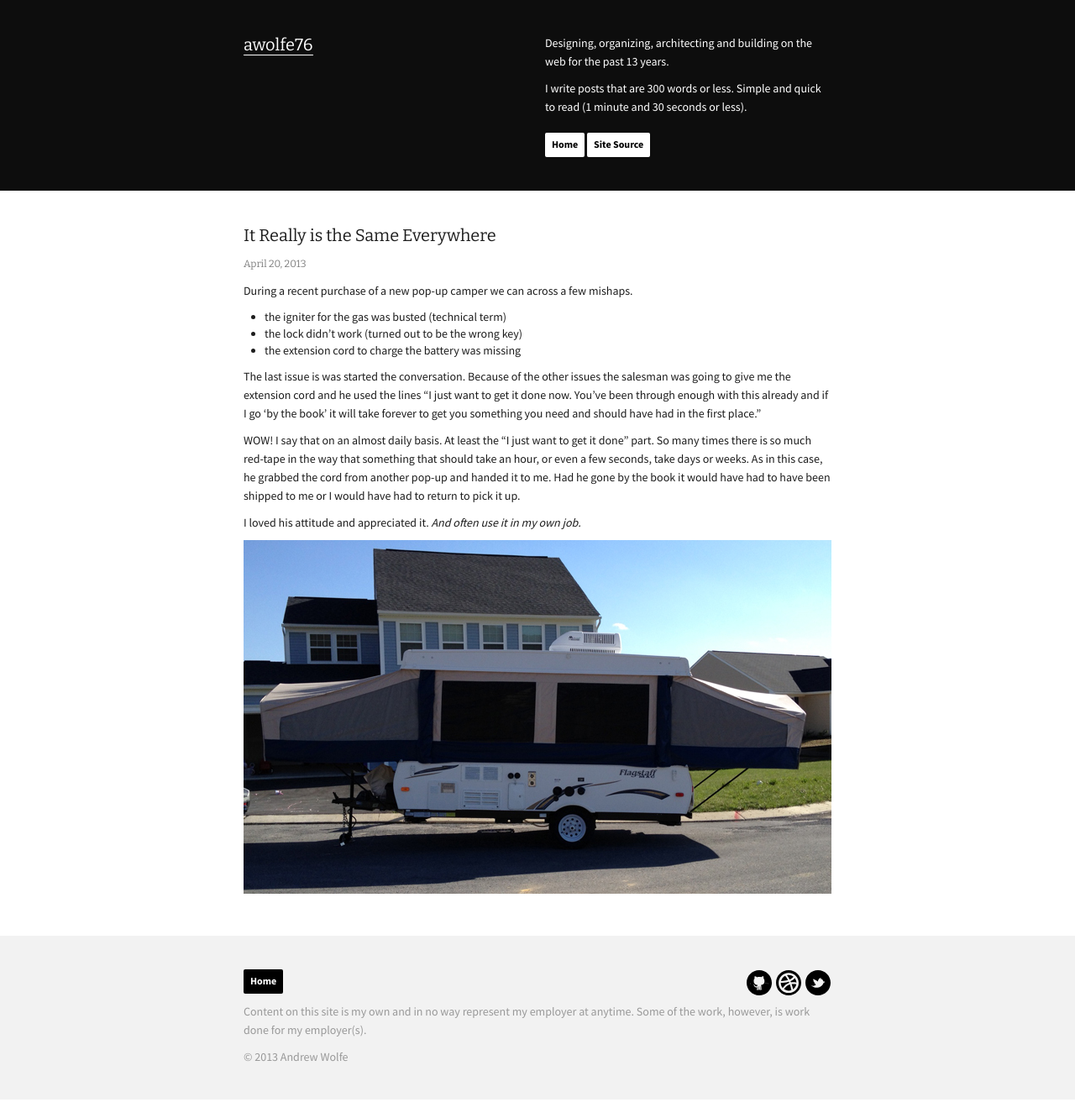
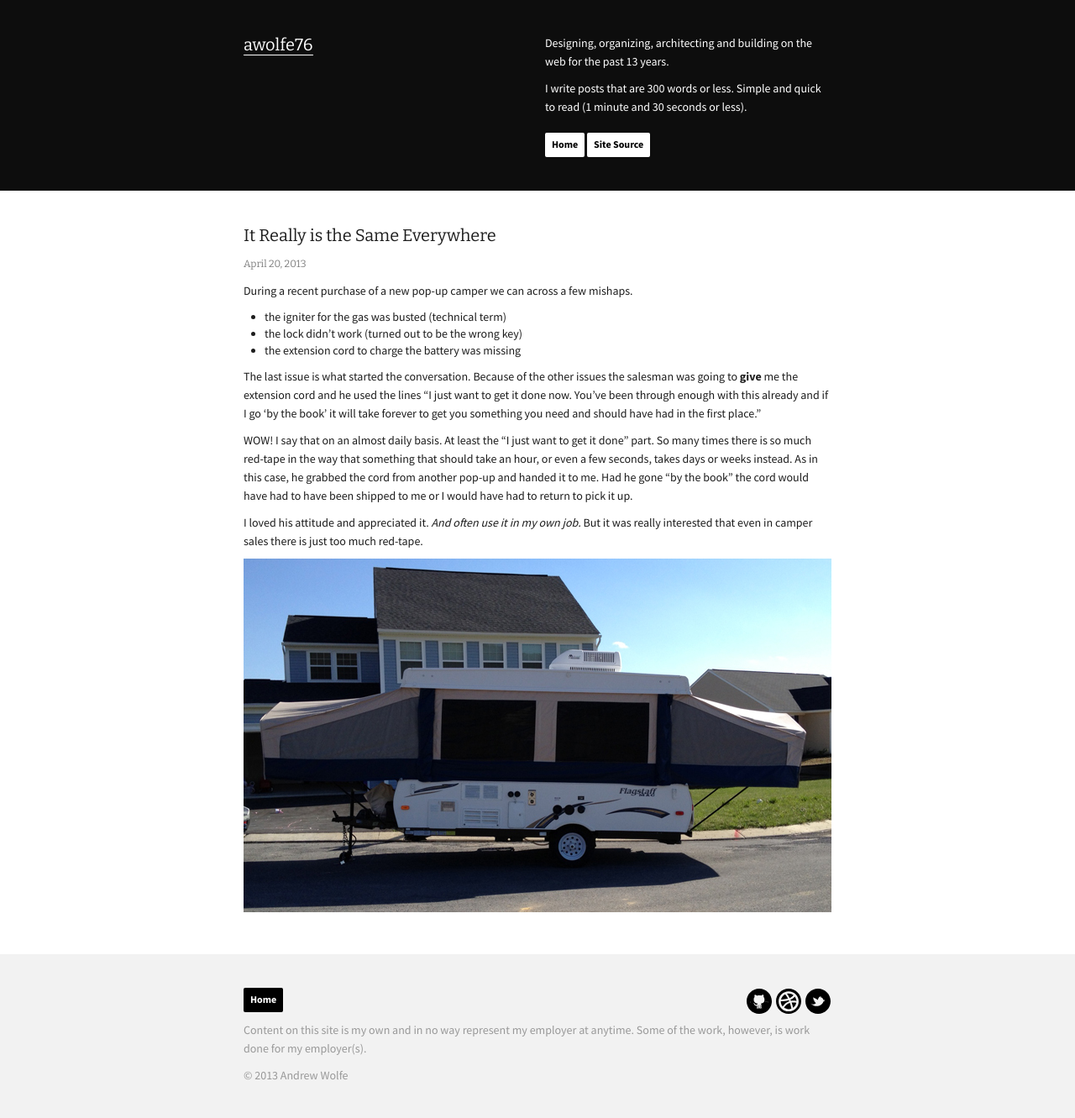
Before and after one commit to nickl1/awolfe76.github.com, a Jekyll site: the page built from _posts/2013-04-19-it-is-the-same-everywhere.md, in a window 1280 px wide. Shown: the whole page at 84% size. Built offline with Jekyll 4.4.1, drawn with Linux system fonts in a browser that asks for light colours; Markdown is read by kramdown in place of the engine named in the settings; before the commit the page ends 1309 px from its top, so only the background shows below that.

Commit message:
same everywhere post updates

```diff
--- a/_posts/2013-04-19-it-is-the-same-everywhere.md
+++ b/_posts/2013-04-19-it-is-the-same-everywhere.md
@@ -12,10 +12,10 @@ During a recent purchase of a new pop-up camper we can across a few mishaps.
 - the lock didn't work (turned out to be the wrong key)
 - the extension cord to charge the battery was missing
 
-The last issue is was started the conversation. Because of the other issues the salesman was going to give me the extension cord and he used the lines "I just want to get it done now. You've been through enough with this already and if I go 'by the book' it will take forever to get you something you need and should have had in the first place."
+The last issue is what started the conversation. Because of the other issues the salesman was going to <strong>give</strong> me the extension cord and he used the lines "I just want to get it done now. You've been through enough with this already and if I go 'by the book' it will take forever to get you something you need and should have had in the first place."
 
-WOW! I say that on an almost daily basis. At least the "I just want to get it done" part. So many times there is so much red-tape in the way that something that should take an hour, or even a few seconds, take days or weeks. As in this case, he grabbed the cord from another pop-up and handed it to me. Had he gone by the book it would have had to have been shipped to me or I would have had to return to pick it up.
+WOW! I say that on an almost daily basis. At least the "I just want to get it done" part. So many times there is so much red-tape in the way that something that should take an hour, or even a few seconds, takes days or weeks instead. As in this case, he grabbed the cord from another pop-up and handed it to me. Had he gone "by the book" the cord would have had to have been shipped to me or I would have had to return to pick it up.
 
-I loved his attitude and appreciated it. <em>And often use it in my own job.</em>
+I loved his attitude and appreciated it. <em>And often use it in my own job.</em> But it was really interested that even in camper sales there is just too much red-tape.
 
 ![My new pop-up](/img/pop-up.jpg)
```
